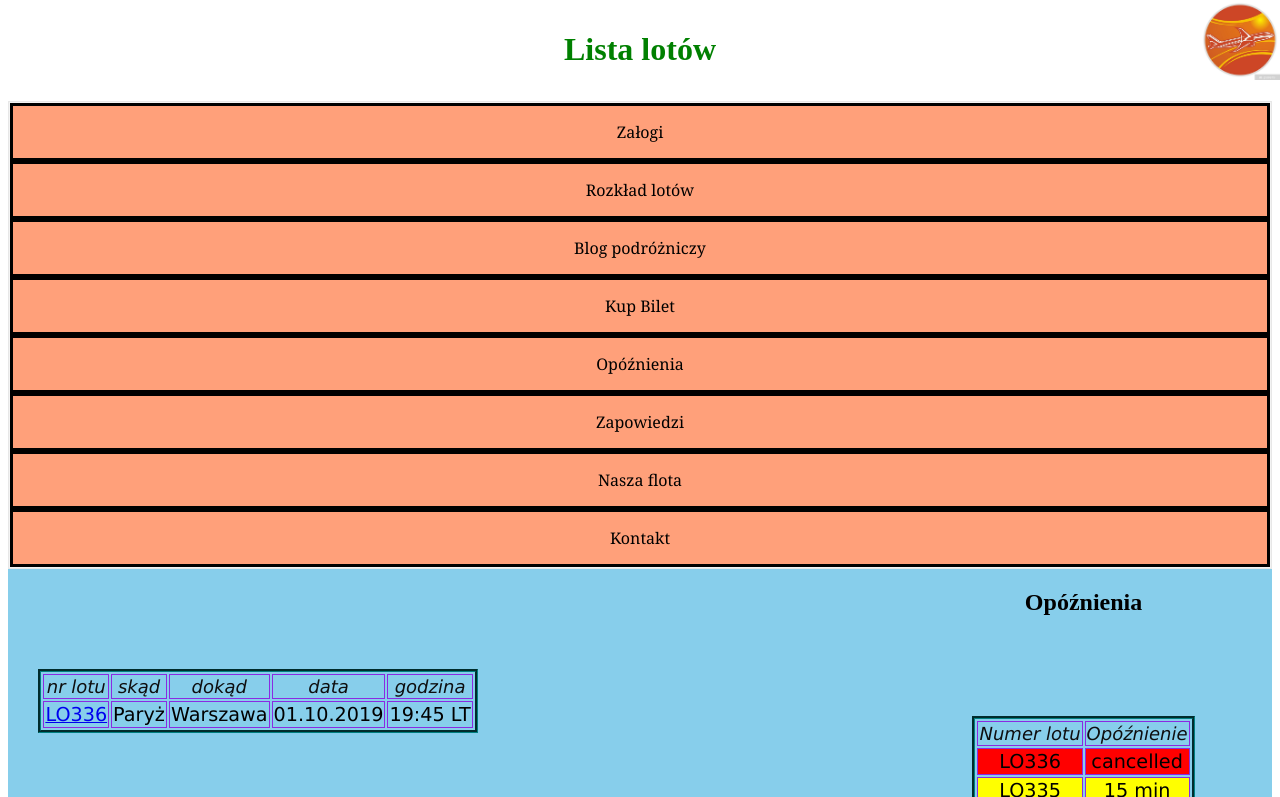
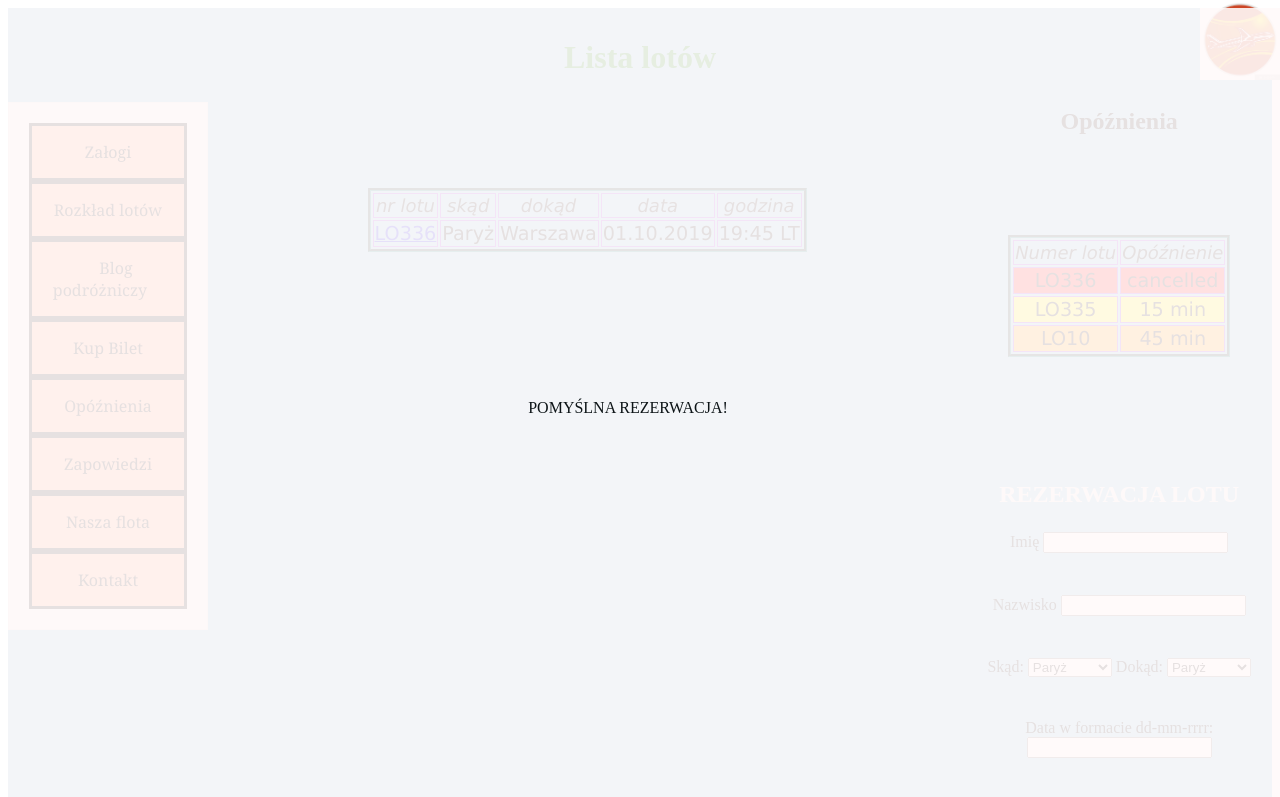
Before and after one commit to kacperkuta/WWW_lab, a plain HTML site: page strona.html in a window 1280 px wide. Shown: the top 797 px of the page. Drawn offline with Linux system fonts and the light colour scheme; a script that the page names is missing.

Commit message:
Okienko zakrywające całą treść

```diff
--- a/main.css
+++ b/main.css
@@ -1,3 +1,52 @@
+.grid_container {
+    background-color: skyblue;
+    width: 100%;
+    display: inline-grid;
+    grid-template-areas:
+    'header header header'
+    'menu main right'
+    'menu main form'
+    'footer footer footer';
+
+    grid-template-columns: auto 60% auto;
+}
+
+.header {
+    grid-area: header;
+}
+.nav_menu {
+    grid-area: menu;
+    width: 200px;
+    padding-top: 7%;
+}
+
+.odloty {
+    grid-area: main;
+}
+
+.opoznione {
+    grid-area: right
+}
+
+.rezerwacja {
+    grid-area: form;
+}
+
+.footer {
+    grid-area: footer;
+}
+
+#success {
+    display: flex;
+    visibility: visible;
+    position: fixed;
+    width: 100%;
+    height: 100%;
+    align-items: center;
+    background-color: snow;
+    opacity: 0.9;
+}
+
 h1 {
     color: green;
     text-align: center;
@@ -132,22 +181,8 @@ img {
 nav {
     margin: 0;
     padding: 0;
-    background-color: skyblue;
-}
-@media (max-width: 1300px) {
-    #menu {
-        list-style: none;
-        font-family: 'Franklin Gothic Medium', 'Arial Narrow', Arial, sans-serif;
-        list-style-type: none;
-        margin: 0;
-        padding: 1px;
-        border: 1px solid #e7e7e7;
-        background-color: #f3f3f3;
-        text-align: center;
-    }
 }
 
-@media (min-width: 1301px) {
 #menu {
     list-style: none;
     font-family: 'Franklin Gothic Medium', 'Arial Narrow', Arial, sans-serif;
@@ -158,7 +193,6 @@ nav {
     margin: 0;
     padding: 20px;
     overflow: hidden;
-    }
 }
 
 #menu:visited {
@@ -182,40 +216,6 @@ li a {
     text-align: center;
     padding: 14px 16px;
     text-decoration: none;
-}
-
-@media (min-width: 1001px) and (max-width: 1300px) {
-    #tablica {
-        width: 500px;
-        height: 1000px;
-        float: left;
-    }
-    #opoznienia {
-        float: right;
-    }
-    section {
-        height: 1300px;
-        background-color: skyblue;
-    }
-}
-
-@media (max-width: 1000px) {
-    section {
-        display: flex;
-        flex-direction: column;
-        justify-content: space-between;
-        background-color: skyblue;
-        justify-items: start;
-    }
-}
-
-@media (min-width: 1301px) {
-    section {
-        display: flex;
-        justify-content: space-between;
-        background-color: skyblue;
-        justify-items: start;
-    }
 }
 
 #cancelled {
@@ -248,12 +248,12 @@ form {
     display: block;
 }
 
-#lista > li > text {
+#lista > li > b {
     visibility: hidden;
     color: green;
 }
 
-#lista > li:hover > text {
+#lista > li:hover > b {
     visibility: visible;
 }
 
--- a/strona.html
+++ b/strona.html
@@ -8,12 +8,12 @@
     <script src='main.js'></script>
 </head>
 <body>
-   <header>
+   <div id = "main_div" class="grid_container">
+      <header class = "header">
          <h1>Lista lotów</h1>
          <img src="logo.jpg" alt="logo firmy">
       </header>
-   <section>
-      <nav>
+      <nav class = "nav_menu">
          <ul id="menu">
             <li> <a href = "opis_lotu.html">Załogi</a> </li>
             <li id = "wrapped"> Rozkład lotów
@@ -31,7 +31,7 @@
             <li>Kontakt</li>
          </ul>
       </nav>
-      <div id="tablica">
+      <div id="tablica" class="odloty">
          <table>
             <thead>
                <tr>
@@ -47,7 +47,7 @@
             </thead>
          </table>
       </div>
-      <div id="opoznienia">
+      <div id="opoznienia" class="opoznione">
          <h2>Opóźnienia</h2>
          <table>
             <tr>
@@ -67,7 +67,8 @@
                <td>45 min</td>
             </tr>
          </table>
-         <form action="mailto:k.kuta2@student.uw.edu.pl" method="post">
+      </div>
+      <form action="mailto:k.kuta2@student.uw.edu.pl" method="post" class = "rezerwacja">
          <h3>Rezerwacja lotu</h3>
          <label>Imię</label> <input type="text" name="imie" />
          <p></p>
@@ -92,13 +93,15 @@
          <input type="submit" value="Wyślij">
          <input type="reset" value="Wyczyść">
       </form>
-      </div>
-    </section>
-
-    <footer>
+      <footer class="footer">
          Autor: Kacper Kuta
          <div id="footer"></div>
       </footer>
+
+      <text id="success">
+         <p>POMYŚLNA REZERWACJA!</p>
+      </text>
+   </div>
 </body>
 
 </html>
```
Lines whose indentation alone changed are shown as unchanged.
